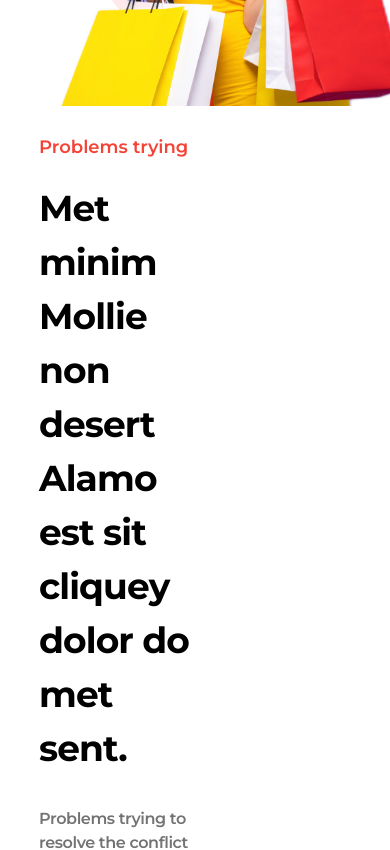
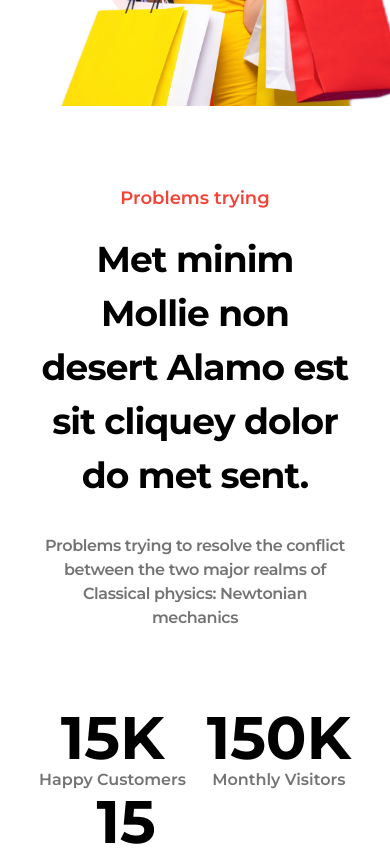
Before and after one commit to irema00/e-commerce-react-vite, a React (Vite) app in the folder e-commerce/: page /about in a window 390 px wide. Shown: the part 1080-1930 px from the top of the page. Built offline with nearby package versions, Linux system fonts and the light colour scheme.

Commit message:
responsive problem

```diff
--- a/e-commerce/src/layouts/aboutPage/Problems.jsx
+++ b/e-commerce/src/layouts/aboutPage/Problems.jsx
@@ -2,15 +2,21 @@ import React from "react";
 
 export default function Problems() {
   return (
-    <div className="flex items-start flex-wrap px-[10%] py-[2%] flex-col  ">
+    <div className="flex flex-wrap   px-[10%] flex-col  py-[15%] lg:py-[5%] text-center items-center lg:items-start lg:justify-start">
       <div className="text-red-500 text-lg font-semibold mb-5  ">
         Problems trying
       </div>
-      <div className="flex items-start flex-wrap lg:gap-0 gap-8 ">
-        <div className=" text-slate-800 text-4xl font-bold leading-normal tracking-tight w-1/2 ">
+      <div className="flex items-start flex-wrap lg:flex-nowrap gap-8 lg:text-start text-center w-full  ">
+        <div
+          className=" text-slate-800 text-4xl font-bold leading-normal tracking-tight  lg:w-1/2
+        "
+        >
           Met minim Mollie non desert Alamo est sit cliquey dolor do met sent.
         </div>
-        <div className="text-hdGrey text-md font-semibold leading-normal  tracking-tight w-1/2 ">
+        <div
+          className="text-hdGrey text-md font-semibold leading-normal  tracking-tight lg:w-1/2
+        "
+        >
           Problems trying to resolve the conflict between the two major realms
           of Classical physics: Newtonian mechanics
         </div>
```
